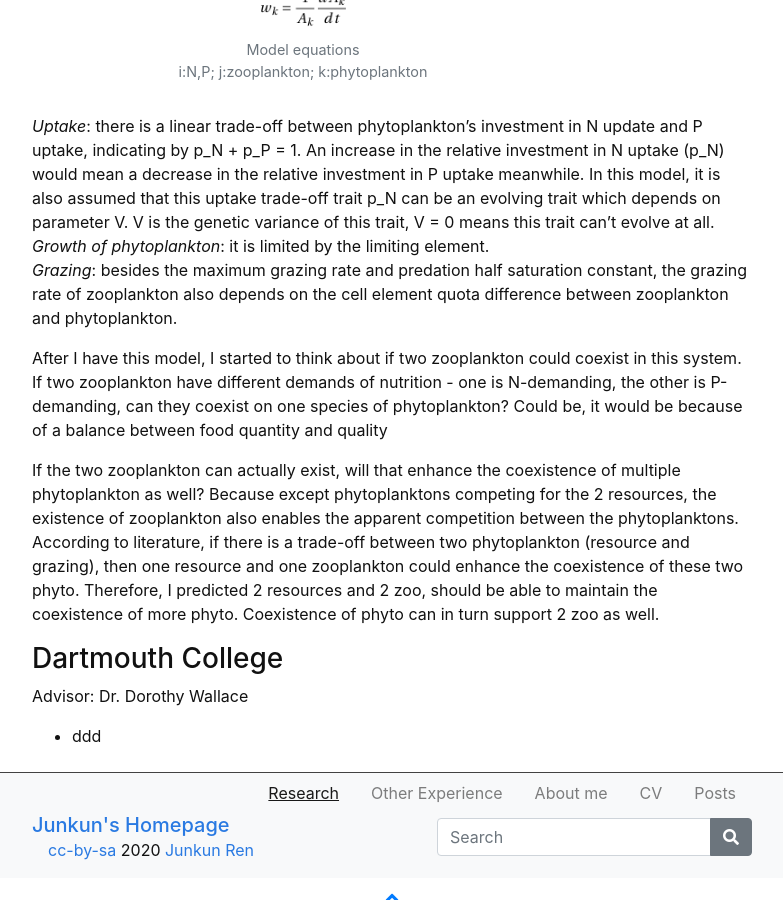
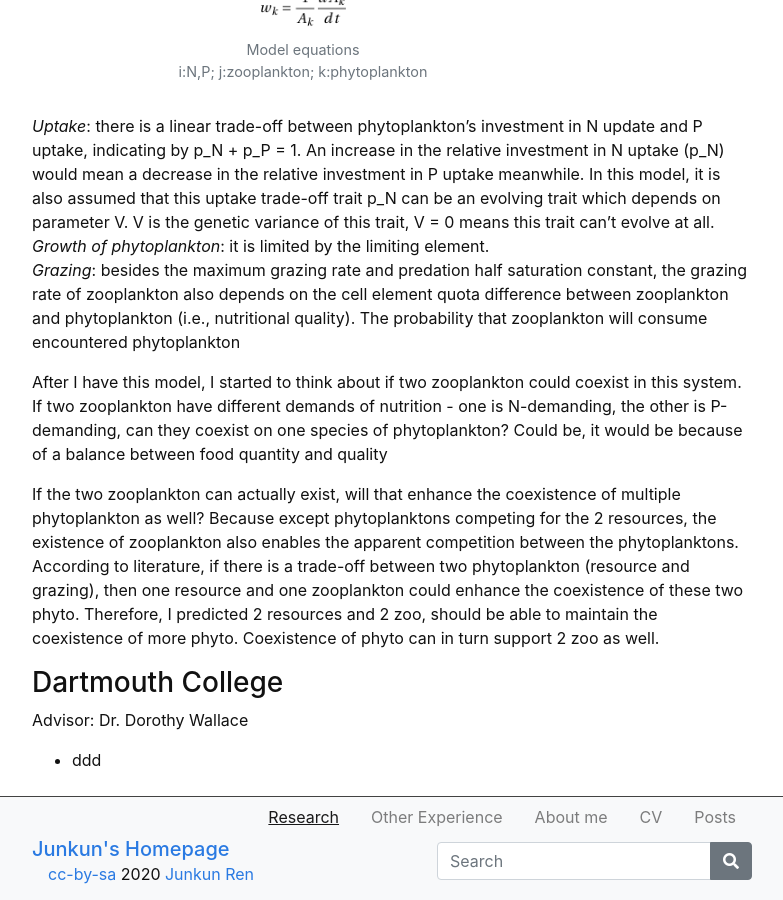
Before and after one commit to junkun-ren/PersonalWebsite, a Jekyll site: the page built from content/0-research.md, in a window 1280 px wide and 900 px high, scrolled down 1532 px. Shown: the whole window, without its empty margins (248-1031 px from the left). Built offline with Jekyll 4.4.1, drawn with Linux system fonts in a browser that asks for light colours.

Commit message:
Update 0-research.md

```diff
--- a/content/0-research.md
+++ b/content/0-research.md
@@ -12,7 +12,7 @@ Advisor: Dr. Shaopeng Wang
 
 *Uptake*: there is a linear trade-off between phytoplankton's investment in N update and P uptake, indicating by p_N + p_P = 1. An increase in the relative investment in N uptake (p_N) would mean a decrease in the relative investment in P uptake meanwhile. In this model, it is also assumed that this uptake trade-off trait p_N can be an evolving trait which depends on parameter V. V is the genetic variance of this trait, V = 0 means this trait can't evolve at all. <br/>
 *Growth of phytoplankton*: it is limited by the limiting element. <br/>
-*Grazing*: besides the maximum grazing rate and predation half saturation constant, the grazing rate of zooplankton also depends on the cell element quota difference between zooplankton and phytoplankton.
+*Grazing*: besides the maximum grazing rate and predation half saturation constant, the grazing rate of zooplankton also depends on the cell element quota difference between zooplankton and phytoplankton (i.e., nutritional quality). The probability that zooplankton will consume encountered phytoplankton
 
 After I have this model, I started to think about if two zooplankton could coexist in this system. If two zooplankton have different demands of nutrition - one is N-demanding, the other is P-demanding, can they coexist on one species of phytoplankton? Could be, it would be because of a balance between food quantity and quality
 
```
